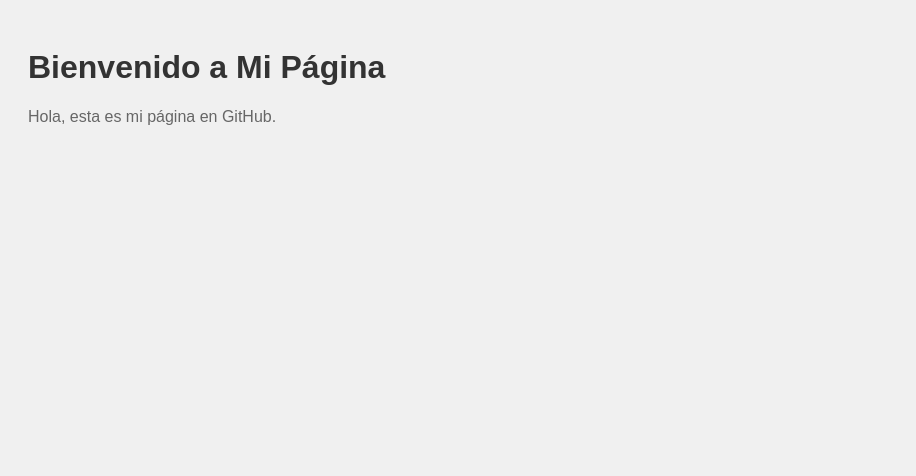
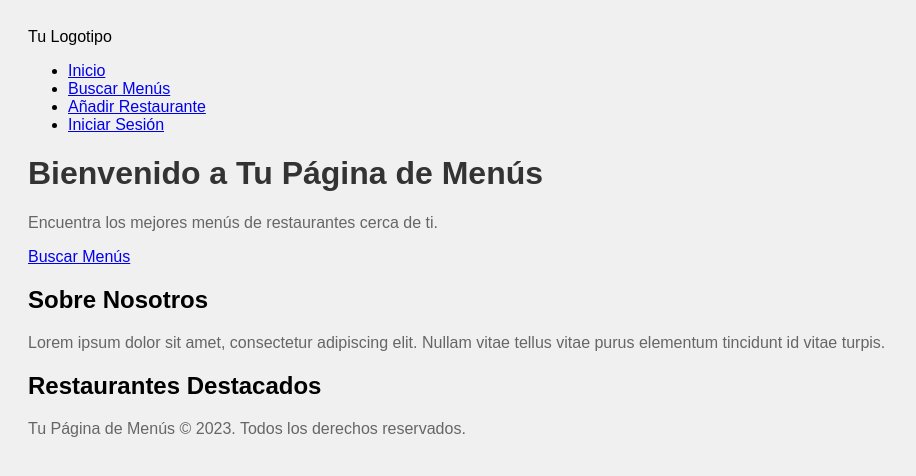
Before and after one commit to angelfirex149/cucharadeplata, a plain HTML site: page index.html in a window 1280 px wide. Shown: the whole page, without its empty margins (0-916 px from the left). Drawn offline with Linux system fonts and the light colour scheme.

Commit message:
Update index.html

```diff
--- a/index.html
+++ b/index.html
@@ -1,14 +1,45 @@
 <!DOCTYPE html>
 <html>
 <head>
-    <title>Mi Página</title>
+    <title>Tu Página de Menús</title>
     <link rel="stylesheet" type="text/css" href="styles.css">
 </head>
 <body>
-    <h1>Bienvenido a Mi Página</h1>
+    <header>
+        <nav>
+            <div class="logo">Tu Logotipo</div>
+            <ul>
+                <li><a href="#">Inicio</a></li>
+                <li><a href="#">Buscar Menús</a></li>
+                <li><a href="#">Añadir Restaurante</a></li>
+                <li><a href="#">Iniciar Sesión</a></li>
+            </ul>
+        </nav>
+        <div class="hero">
+            <h1>Bienvenido a Tu Página de Menús</h1>
+            <p>Encuentra los mejores menús de restaurantes cerca de ti.</p>
+            <a href="#" class="cta-btn">Buscar Menús</a>
+        </div>
+    </header>
 
-    <p>Hola, esta es mi página en GitHub.</p>
+    <section class="about">
+        <div class="container">
+            <h2>Sobre Nosotros</h2>
+            <p>Lorem ipsum dolor sit amet, consectetur adipiscing elit. Nullam vitae tellus vitae purus elementum tincidunt id vitae turpis.</p>
+        </div>
+    </section>
 
-    <script src="script.js"></script>
+    <section class="featured-restaurants">
+        <div class="container">
+            <h2>Restaurantes Destacados</h2>
+            <!-- Aquí puedes mostrar una lista de restaurantes destacados -->
+        </div>
+    </section>
+
+    <footer>
+        <div class="container">
+            <p>Tu Página de Menús &copy; 2023. Todos los derechos reservados.</p>
+        </div>
+    </footer>
 </body>
 </html>
```
